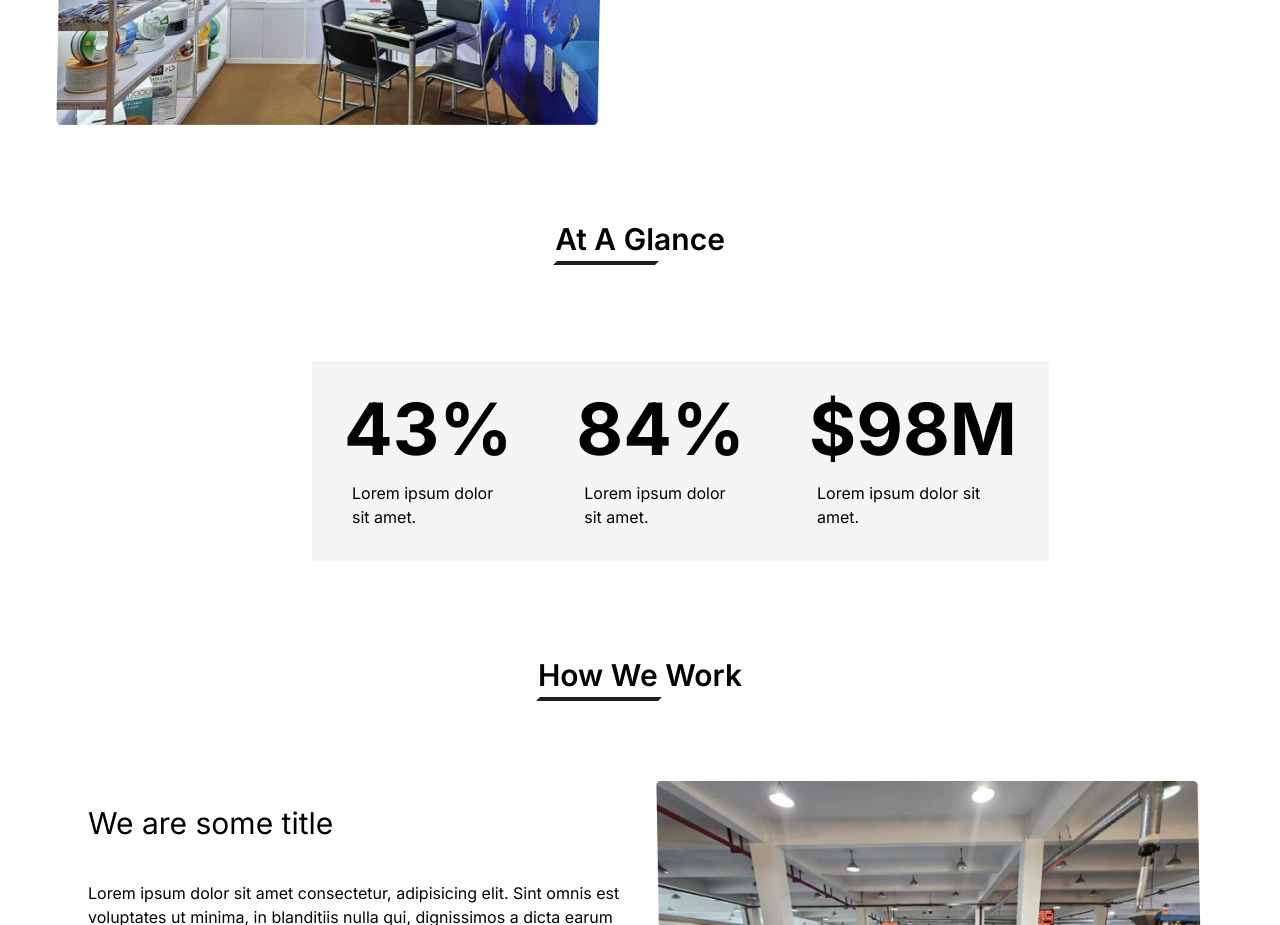
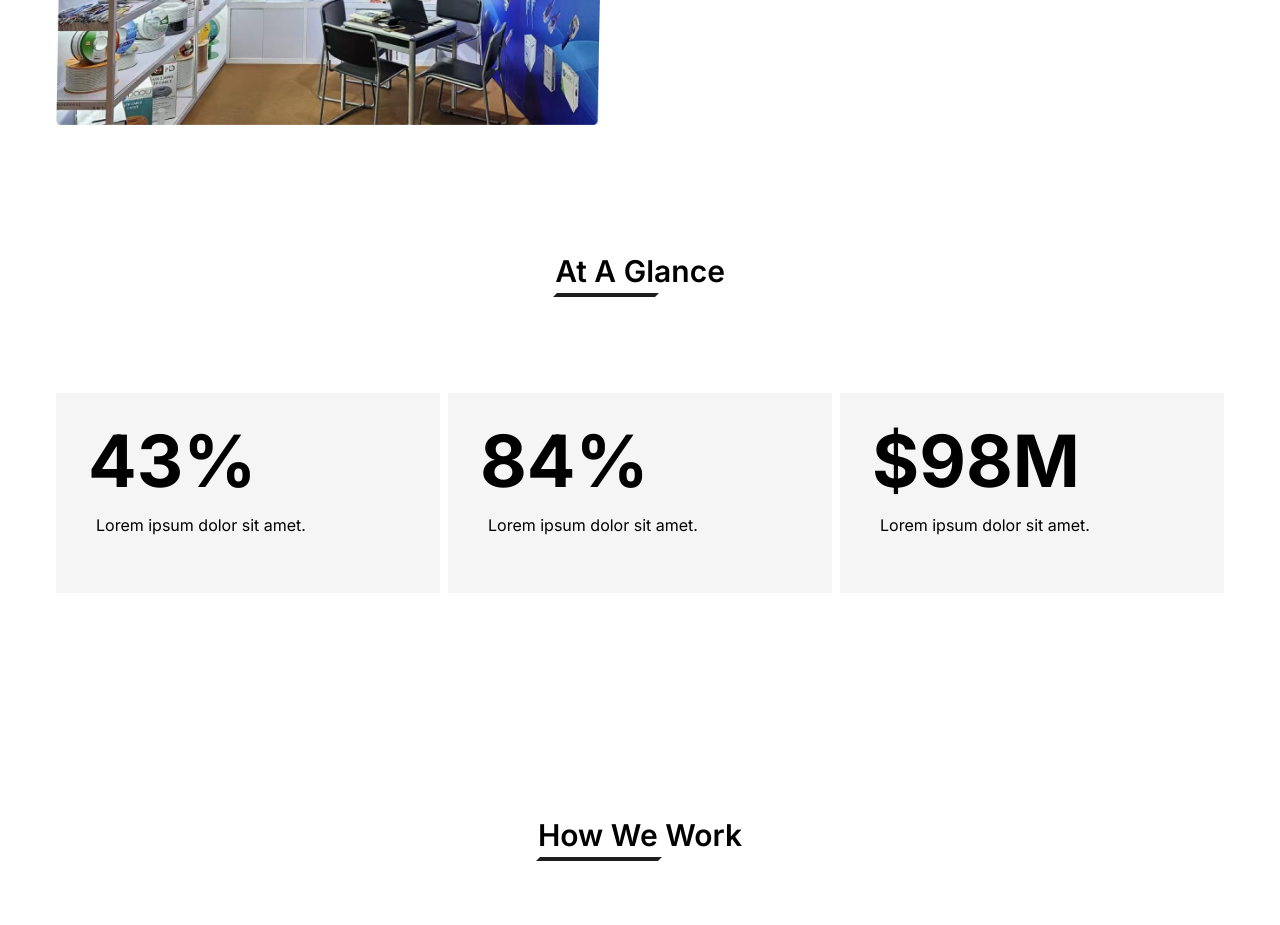
Before and after one commit to Daou-Cables/Daou-Cables-Frontend, a Next.js app: page /about-us in a window 1280 px wide. Shown: the part 1120-2045 px from the top of the page. Built offline with nearby package versions, Linux system fonts and the light colour scheme; no server answers.

Commit message:
styling : about us - at glance section

```diff
--- a/app/ui/AboutUsPage/AtAGlance.tsx
+++ b/app/ui/AboutUsPage/AtAGlance.tsx
@@ -11,11 +11,11 @@ enum GlanceCardType {
 
 const AtAGlance = (props: Props) => {
   return (
-        <div className="pt-24">
+    <div className="mt-32 mb-32">
       <div className="flex justify-center items-center">
         <SectionTitle title="At A Glance" />
       </div>
-            <div className="pt-24 flex flex-col md:flex-row justify-between items-center space-y-8 md:space-y-0 md:px-64">
+      <div className="pt-24 grid gap-x-2 justify-center md:grid-cols-3 md:grid-rows-1">
         <GlanceCard
           number={43}
           type={GlanceCardType.PERCENTAGE}
--- a/app/ui/AboutUsPage/GlanceCard.tsx
+++ b/app/ui/AboutUsPage/GlanceCard.tsx
@@ -48,7 +48,10 @@ const GlanceCard = ({ number, title, type }: Props) => {
   }, [displayNumber, number, isInView]);
 
   return (
-        <div ref={cardRef} className="bg-[#f5f5f5] w-full sm:w-[400px] h-[200px] md:p-8 flex md:block flex-col items-center justify-center">
+    <div
+      ref={cardRef}
+      className="bg-[#f5f5f5] w-full row-span-1 col-span-1 sm:max-w-[400px] h-[200px] md:p-8 flex md:block flex-col items-center justify-center"
+    >
       <h1 className="font-bold text-7xl">
         {type === GlanceCardType.PERCENTAGE
           ? `${displayNumber}%`
```
Lines whose indentation alone changed are shown as unchanged.
